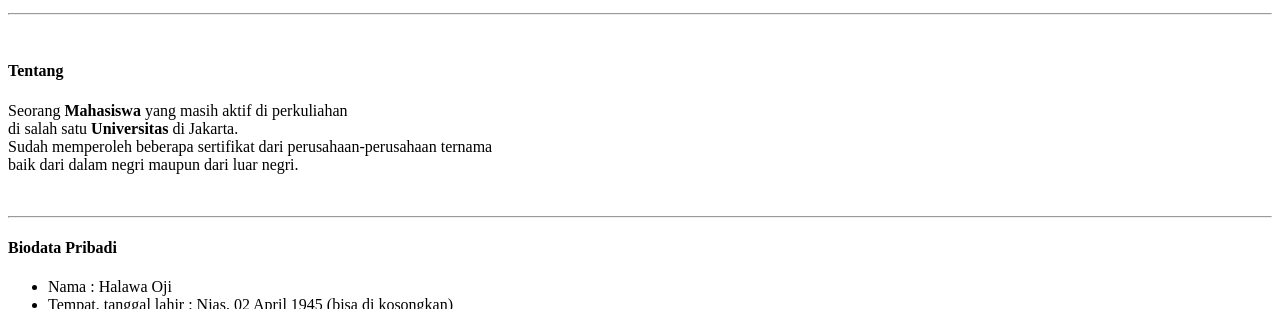
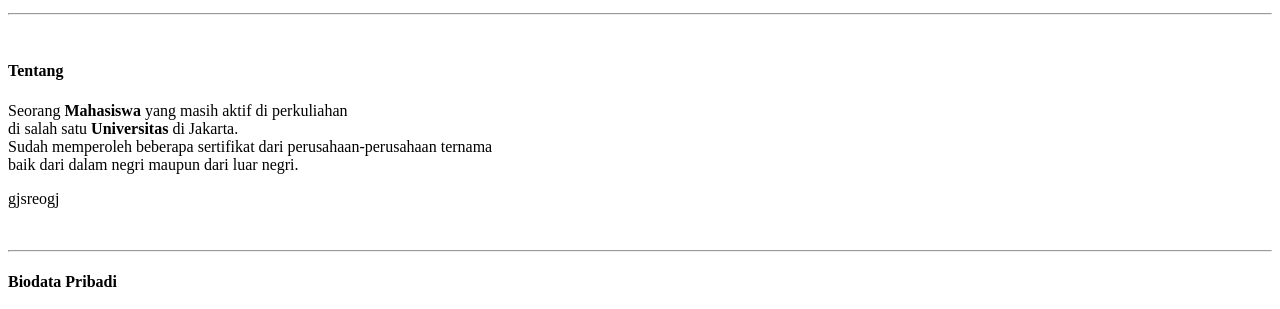
Before and after one commit to hutrianto11/tugas1-kursusHTML, a plain HTML site: page index.html in a window 1280 px wide. Shown: the part 426-735 px from the top of the page. Drawn offline with Linux system fonts and the light colour scheme.

Commit message:
tambah p

```diff
--- a/index.html
+++ b/index.html
@@ -21,7 +21,7 @@
         Sudah memperoleh beberapa sertifikat dari perusahaan-perusahaan ternama <br>
         baik dari dalam negri maupun dari luar negri.
     </p>
-    <br>
+    <p>gjsreogj</p> <br>
     <hr>
     <h4>Biodata Pribadi</h4>
     <ul>
```
